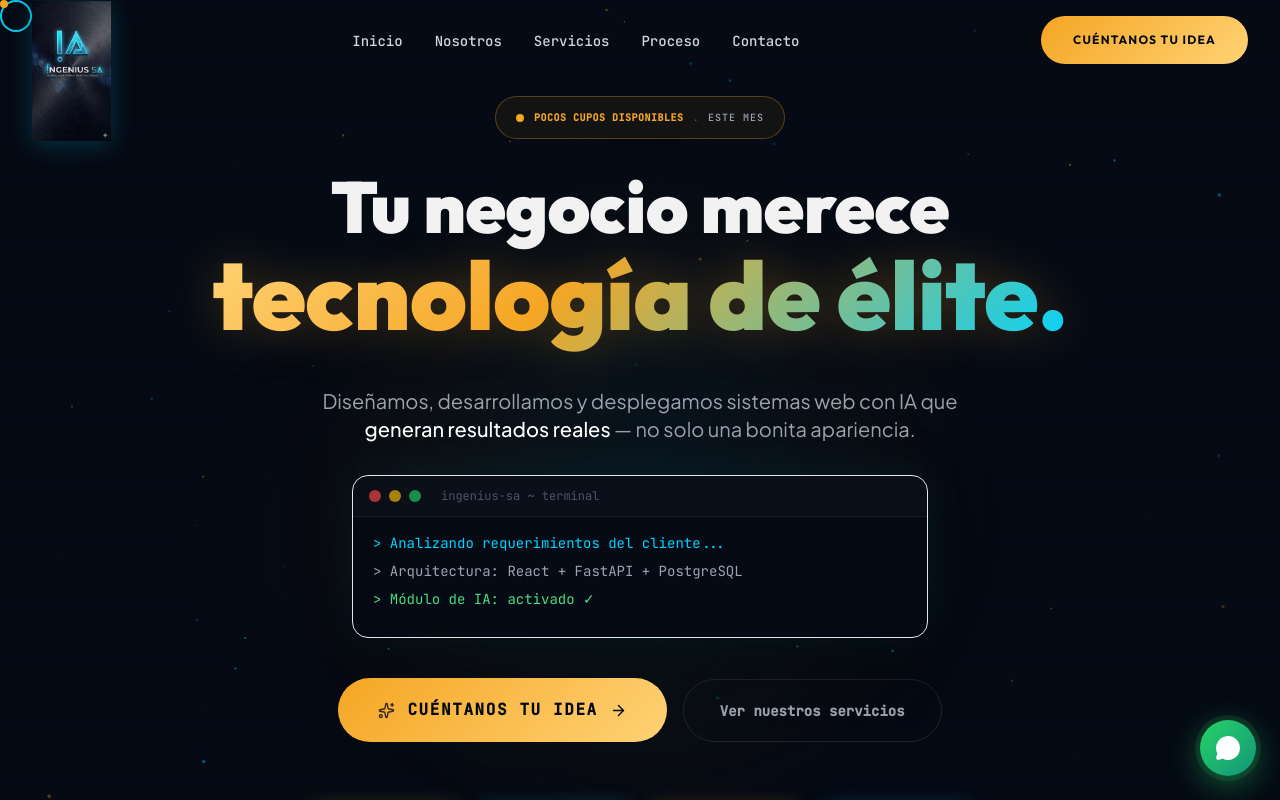
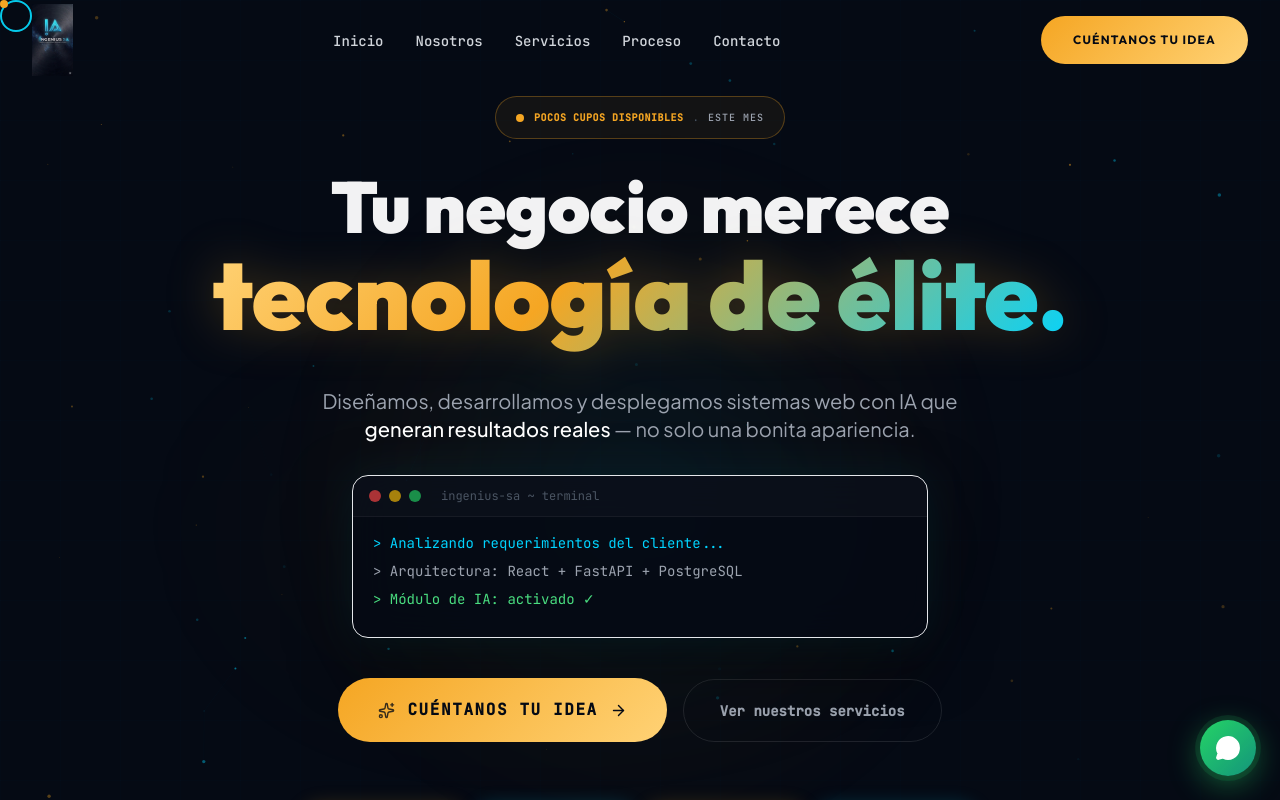
Before and after one commit to Saul1301/ingenius-sa, a React (Vite) app: page / in a window 1280 px wide. Shown: the top 800 px of the page. Built offline with nearby package versions, Linux system fonts and the light colour scheme.

Commit message:
style: revertir tamaño de logo exagerado a uno proporcionado y elegante

```diff
--- a/src/components/Logo.jsx
+++ b/src/components/Logo.jsx
@@ -5,19 +5,16 @@ import React from 'react';
  * Using the new premium logo v2.
  */
 
-export function LogoWithText({ className = '' }) {
+export function LogoWithText({ className = '', height = 72 }) {
   return (
-    <div className={`relative flex items-center justify-center ${className}`}>
+    <div className={`flex items-center justify-center ${className}`}>
       <img
         src="/logo-ingenius.png"
         alt="Ingenius SA"
-        className="w-auto"
         style={{
-          height: '140px', // Much larger height so it's visible
-          maxHeight: 'none',
+          height: `${height}px`,
+          width: 'auto',
           objectFit: 'contain',
-          filter: 'drop-shadow(0 4px 12px rgba(0,212,255,0.2))',
-          transform: 'translateY(15px)', // Push down so it overlaps like a banner
         }}
       />
     </div>
--- a/src/components/Navbar.jsx
+++ b/src/components/Navbar.jsx
@@ -45,7 +45,7 @@ export default function Navbar() {
             href="#hero"
             onClick={(e) => { e.preventDefault(); handleNav('#hero'); }}
             whileHover={{ scale: 1.03 }}
-            className="flex items-center relative z-50 mt-4 lg:mt-8"
+            className="flex items-center"
           >
             <LogoWithText />
           </motion.a>
```
